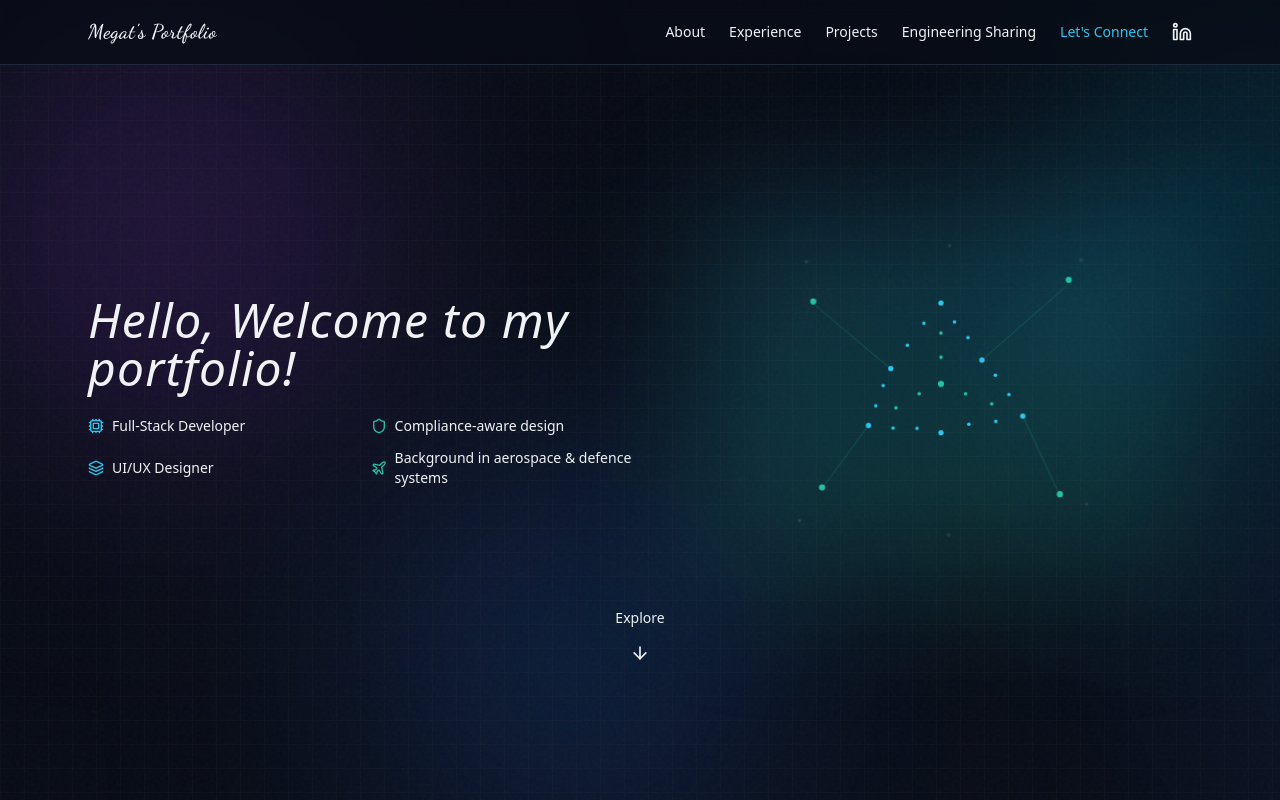
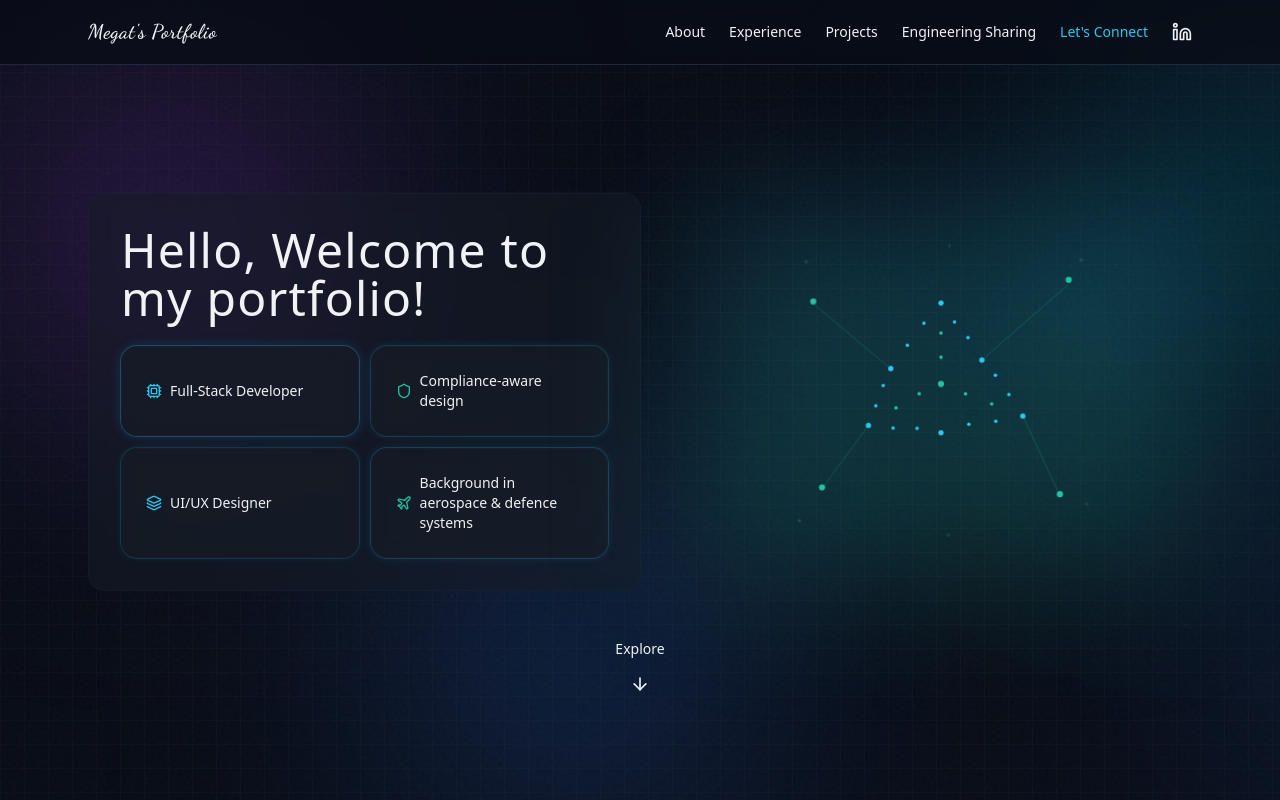
Before and after one commit to azlanmgthzq-dev/megatamirul.my, a Next.js app: page / in a window 1280 px wide. Shown: the top 800 px of the page. Built offline with nearby package versions, Linux system fonts and the light colour scheme; a web font is replaced by a local one.

Commit message:
beautify

```diff
--- a/app/globals.css
+++ b/app/globals.css
@@ -78,4 +78,18 @@
     backdrop-filter: blur(10px);
     border: 1px solid hsl(var(--border) / 0.3);
   }
+
+  .glow-border {
+    animation: glow-pulse 3s ease-in-out infinite;
+  }
 }
+
+@keyframes glow-pulse {
+  0%,
+  100% {
+    box-shadow: 0 0 0 1px hsl(var(--primary) / 0.15), 0 0 10px 0 hsl(var(--primary) / 0.1);
+  }
+  50% {
+    box-shadow: 0 0 0 1px hsl(var(--primary) / 0.5), 0 0 18px 2px hsl(var(--primary) / 0.3);
+  }
+}
--- a/components/hero/HeroGreeting.tsx
+++ b/components/hero/HeroGreeting.tsx
@@ -11,19 +11,19 @@ const traits = [
 
 export default function HeroGreeting() {
   return (
-    <div className="space-y-6 text-center lg:text-left ">
+    <div className="glass rounded-2xl p-6 md:p-8 space-y-6 text-center lg:text-left">
       <div>
-        <h1 className="font-[family-name:var(--font-accent)] italic bold text-4xl md:text-5xl tracking-wide">
+        <h1 className="font-display text-4xl md:text-5xl tracking-wide">
           Hello, Welcome to my portfolio!
         </h1>
-
       </div>
 
-      <div className="grid grid-cols-2 sm:grid-cols-2 gap-3 justify-items-center lg:justify-items-start">
-        {traits.map(({ icon: Icon, label, color }) => (
+      <div className="grid grid-cols-2 sm:grid-cols-2 gap-3">
+        {traits.map(({ icon: Icon, label, color }, index) => (
           <div
             key={label}
-            className="inline-flex items-center gap-2 text-muted-foreground text-sm"
+            className="glass glow-border rounded-2xl p-4 md:p-6 border border-white/10 flex items-center gap-2 text-muted-foreground text-sm"
+            style={{ animationDelay: `${index * 0.3}s` }}
           >
             <Icon className={`w-4 h-4 flex-shrink-0 ${color}`} />
             <span>{label}</span>
```
Also changed, not shown: public/MyPicture/MyPic3.webp (added).
